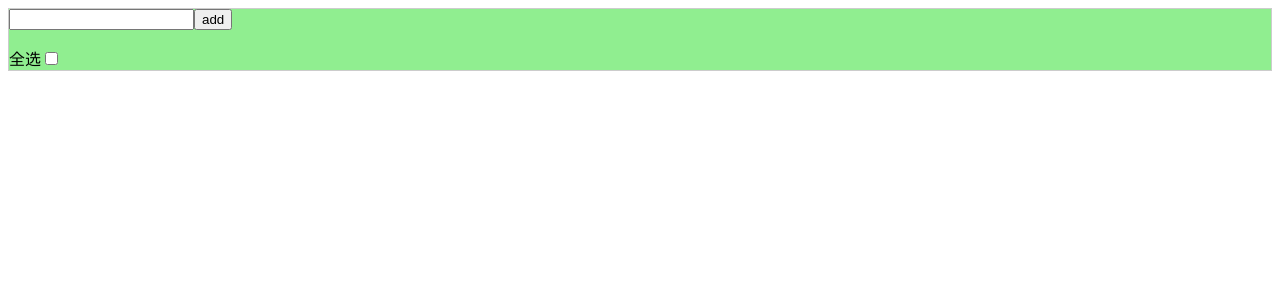
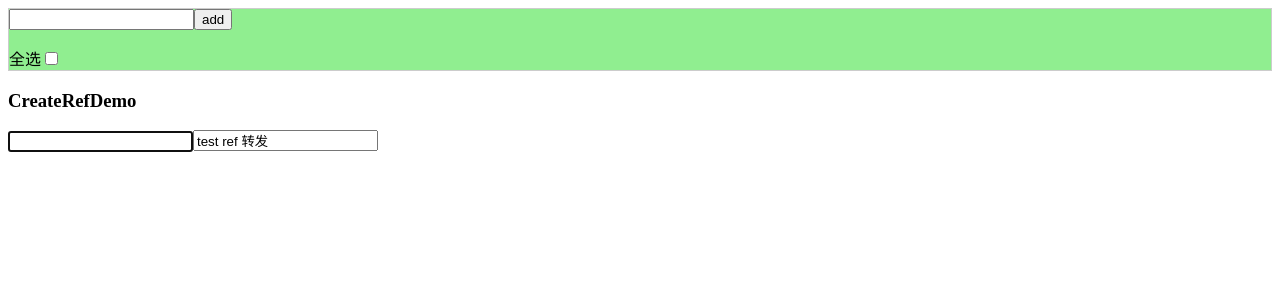
Before and after one commit to chenzeqin/react-qianfeng, a React (Create React App) app in the folder react-ts/: page / in a window 1280 px wide. Shown: the top 300 px of the page. Built offline with nearby package versions, Linux system fonts and the light colour scheme.

Commit message:
demo: createRef 和 Refs转发

```diff
--- a/react-ts/src/App.tsx
+++ b/react-ts/src/App.tsx
@@ -1,11 +1,14 @@
 import React from 'react';
 import TodoList from './pages/todo-list';
+import CreateRefDemo from './pages/createRef';
 
 function App() {
   return (
     <div className="App">
       {/* 1. todo list 案例 */}
       <TodoList></TodoList>
+      {/* 2. createRef, 及ref转发 */}
+      <CreateRefDemo></CreateRefDemo>
     </div>
   );
 }
--- /dev/null
+++ b/react-ts/src/pages/createRef/InputAutoFocusRFC.tsx
@@ -0,0 +1,8 @@
+import React, { ForwardedRef, RefObject } from 'react';
+
+const InputAutoFocusRFC = React.forwardRef((props, ref:ForwardedRef<HTMLInputElement>) => {
+
+  return <input ref={ref} defaultValue="test ref 转发"></input>;
+});
+
+export default InputAutoFocusRFC;
--- /dev/null
+++ b/react-ts/src/pages/createRef/index.tsx
@@ -0,0 +1,25 @@
+import React, { useEffect } from 'react';
+import InputAInputAutoFocusRFCuto from './InputAutoFocusRFC';
+
+export default function CreateRefDemo() {
+  // 通过createRef 获取当前input
+  const inputRef1 = React.createRef<HTMLInputElement>();
+  useEffect(() => {
+    inputRef1.current?.focus();
+  }, [inputRef1]);
+
+  // 通过 ref转发，获取组件内input元素
+  const inputRef2 = React.createRef<HTMLInputElement>();
+  useEffect(() => {
+    console.log(inputRef2.current?.value);
+  }, [inputRef2]);
+  return (
+    <div>
+      <h3>CreateRefDemo</h3>
+      <input type="text" ref={inputRef1} />
+
+      {/* 通过 ref转发，获取组件内input元素 */}
+      <InputAInputAutoFocusRFCuto ref={inputRef2}></InputAInputAutoFocusRFCuto>
+    </div>
+  );
+}
```
